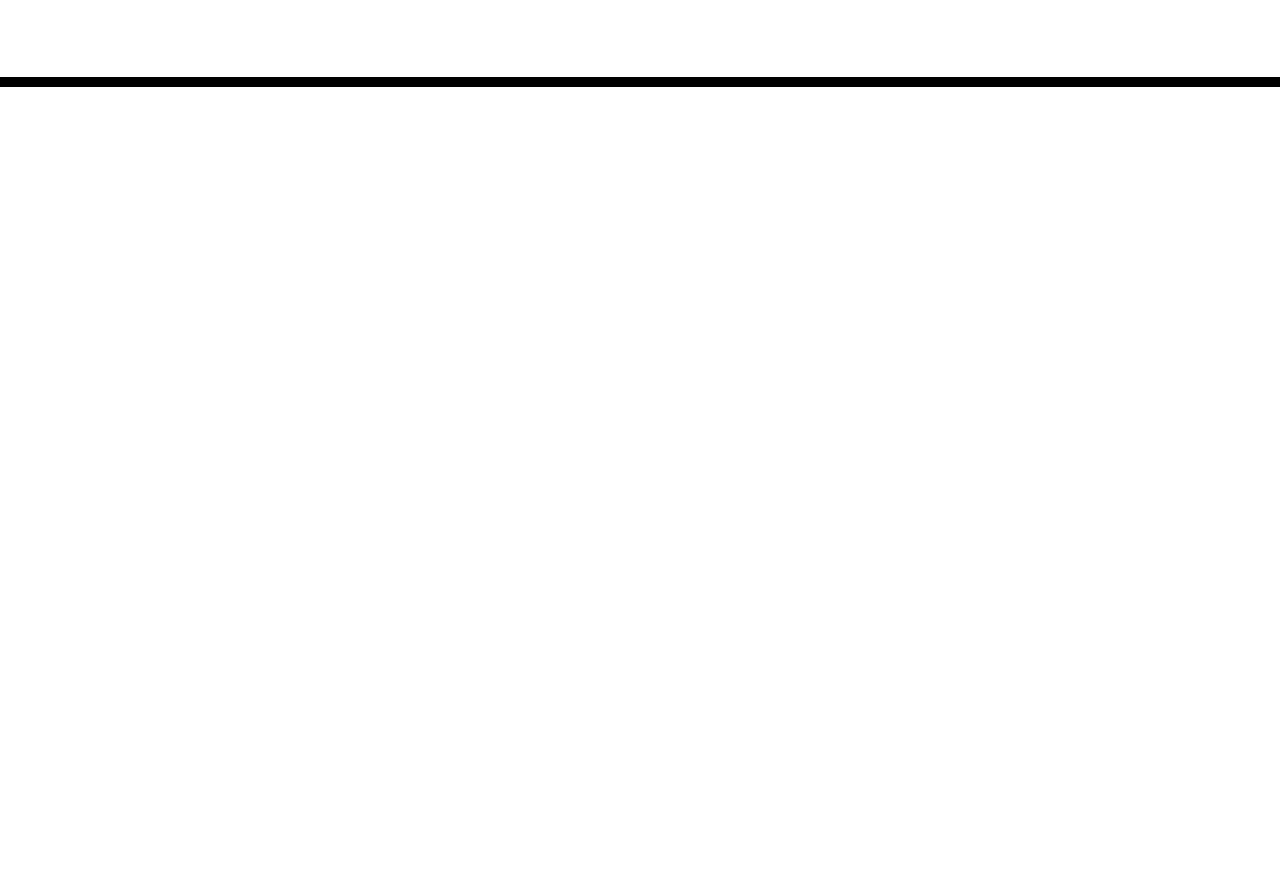
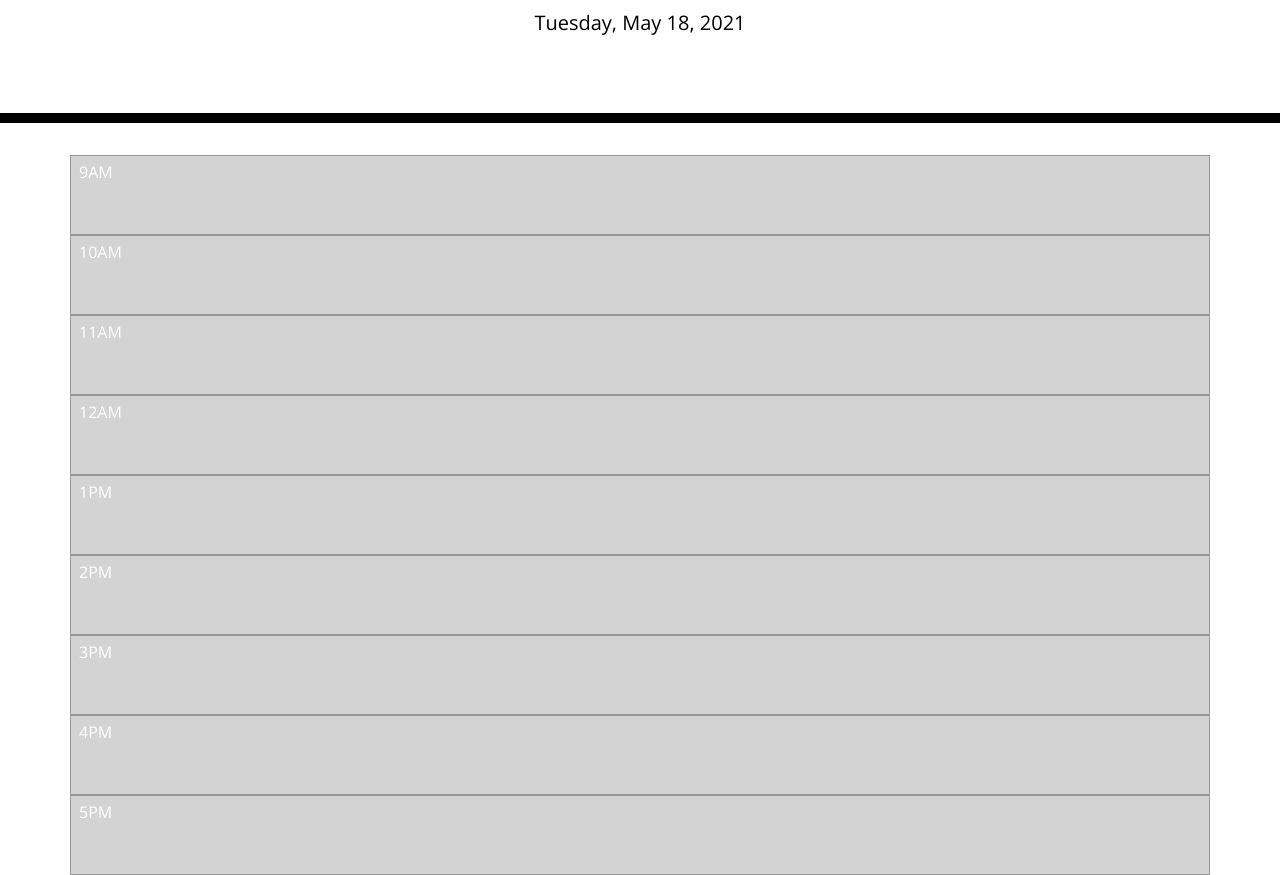
Before and after one commit to michaelab24/The-Workday-Schedule-Project, a plain HTML site: page index.html in a window 1280 px wide. Shown: the part 181-1056 px from the top of the page. Before the commit the page ends 800 px from the top, so only its background shows below. Drawn offline with nearby package versions, Linux system fonts and the light colour scheme.

Commit message:
date and time blocks created with some CSS

```diff
--- a/index.html
+++ b/index.html
@@ -1,24 +1,16 @@
 <!DOCTYPE html>
 <html lang="en">
+
 <head>
     <meta charset="UTF-8" />
     <meta name="viewport" content="width=device-width, initial-scale=1.0" />
     <meta http-equiv="X-UA-Compatible" content="ie=edge" />
-    <link
-      rel="stylesheet"
-      href="https://stackpath.bootstrapcdn.com/bootstrap/4.3.1/css/bootstrap.min.css"
-    />
-    <link
-      rel="stylesheet"
-      href="https://use.fontawesome.com/releases/v5.8.1/css/all.css"
-      integrity="sha384-50oBUHEmvpQ+1lW4y57PTFmhCaXp0ML5d60M1M7uH2+nqUivzIebhndOJK28anvf"
-      crossorigin="anonymous"
-    />
-    <link
-      href="https://fonts.googleapis.com/css?family=Open+Sans&display=swap"
-      rel="stylesheet"
-    />
+    <link rel="stylesheet" href="https://stackpath.bootstrapcdn.com/bootstrap/4.3.1/css/bootstrap.min.css" />
+    <link rel="stylesheet" href="https://use.fontawesome.com/releases/v5.8.1/css/all.css"
+        integrity="sha384-50oBUHEmvpQ+1lW4y57PTFmhCaXp0ML5d60M1M7uH2+nqUivzIebhndOJK28anvf" crossorigin="anonymous" />
+    <link href="https://fonts.googleapis.com/css?family=Open+Sans&display=swap" rel="stylesheet" />
     <link rel="stylesheet" href="style.css" />
+
     <title>Work Day Scheduler</title>
 </head>
 
@@ -30,9 +22,20 @@
     </header>
     <div class="container">
         <!-- Timeblocks go here -->
+        <div id="now9" class="row timestart-9 past">9AM</div>
+        <div id="now10" class="row timestart-10 past">10AM</div>
+        <div id="now11" class="row timestart-11 past">11AM</div>
+        <div id="now12" class="row timestart-12 past">12AM</div>
+        <div id="now1" class="row timestart-1 past">1PM</div>
+        <div id="now2" class="row timestart-2 past">2PM</div>
+        <div id="now3" class="row timestart-3 past">3PM</div>
+        <div id="now4" class="row timestart-4 past">4PM</div>
+        <div id="now5" class="row timestart-5 past">5PM</div>
     </div>
 
     <script src="https://code.jquery.com/jquery-3.4.1.min.js"></script>
     <script src="https://cdnjs.cloudflare.com/ajax/libs/moment.js/2.24.0/moment.min.js"></script>
+    <script type="text/javascript" src="script.js"></script>
 </body>
+
 </html>
--- /dev/null
+++ b/script.js
@@ -0,0 +1,8 @@
+const displayDate = new Date().toLocaleDateString(undefined, { weekday: 'long', year: 'numeric', month: 'long', day: 'numeric' })
+
+$(document).ready(function(){
+    $("#currentDay").append(displayDate)
+})
+
+//add event input
+//save event input to local storage
--- a/style.css
+++ b/style.css
@@ -33,7 +33,12 @@ textarea{
 .row {
   white-space: pre-wrap;
   height: 80px;
-  border-top: 1px solid white;;
+  border-top: 1px solid white;
+  display: flex;
+  -ms-flex-wrap: wrap;
+  flex-wrap: wrap;
+  margin-right: -15px;
+  margin-left: -15px;
 }
 
 .hour {
@@ -69,3 +74,55 @@ textarea{
   font-size: 20px;
   transition: all .3s ease-in-out;
 }
+
+.timestart-9 {
+    border: 1px solid #999;
+    padding: 0.5rem;
+}
+
+.timestart-10 {
+    border: 1px solid #999;
+    padding: 0.5rem;
+}
+
+
+.timestart-11 {
+    border: 1px solid #999;
+    padding: 0.5rem;
+}
+
+
+.timestart-12 {
+    border: 1px solid #999;
+    padding: 0.5rem;
+}
+
+
+.timestart-1 {
+    border: 1px solid #999;
+    padding: 0.5rem;
+}
+
+
+.timestart-2 {
+    border: 1px solid #999;
+    padding: 0.5rem;
+}
+
+
+.timestart-3 {
+    border: 1px solid #999;
+    padding: 0.5rem;
+}
+
+
+.timestart-4 {
+    border: 1px solid #999;
+    padding: 0.5rem;
+}
+
+
+.timestart-5 {
+    border: 1px solid #999;
+    padding: 0.5rem;
+}
```
Lines whose indentation alone changed are shown as unchanged.
